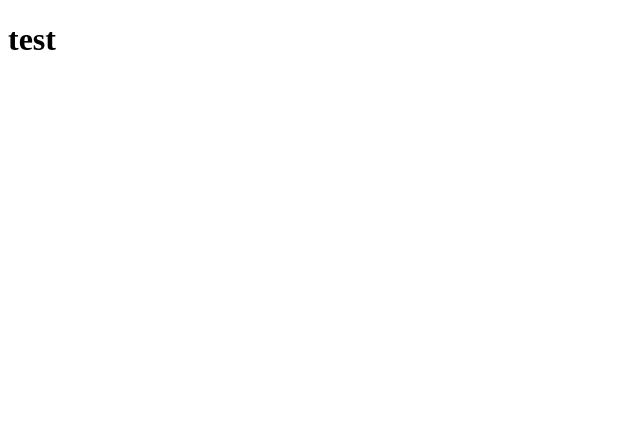
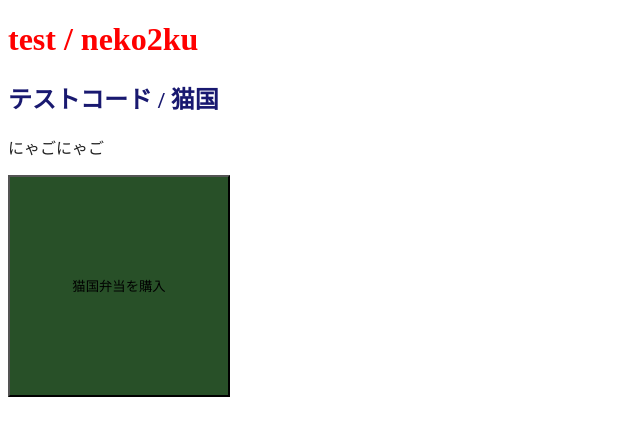
Before and after one commit to nekoha0412/test, a plain HTML site: page index.html in a window 1280 px wide. Shown: the whole page, without its empty margins (0-640 px from the left). Drawn offline with Linux system fonts and the light colour scheme.

Commit message:
猫国建国

```diff
--- a/index.html
+++ b/index.html
@@ -3,11 +3,18 @@
 <head>
  <meta charset="UTF-8">
  <meta name="viewport" content="width=device-width, initial-scale=1.0">
-  <title>test</title>
+ <meta name="description" content="これは猫国公式のテストページです">
+ <meta name="author" content="ねこくん">
+ <link rel="icon" href="/nekokamo.ico">
+ <link rel="stylesheet" href="/style.css">
+ <title>test | neko2ku</title>
 </head>
 <body>
-<h1>test</h1>
+<h1>test / neko2ku</h1>
+<h2>テストコード / 猫国</h2>
+<p class="nyagonyago">にゃごにゃご</p>
+  <button type="button">猫国弁当を購入</button>
 
-<script src="script.js"></Script>
+<script src="/script.js"></script>
 </body>
 </html>
--- a/script.js
+++ b/script.js
@@ -1,6 +1,5 @@
 const neko2ku = "nekonokuni";
 let nekonyago = "gorogoronyago";
+
 console.log(neko2ku);
 console.log(nekonyago);
-alert(neko2ku);
-alert(nekonyago);
--- a/style.css
+++ b/style.css
@@ -2,3 +2,18 @@ h1 {
 color: red;
 
 }
+
+h2 {
+ color: midnightblue
+
+}
+
+button {
+ background-color: #285028;
+ width: 222px;
+ height: 222px;
+}
+
+.nyagonyago {
+ color: #222222
+}
```
Also changed, not shown: nekokamo.ico (added).
